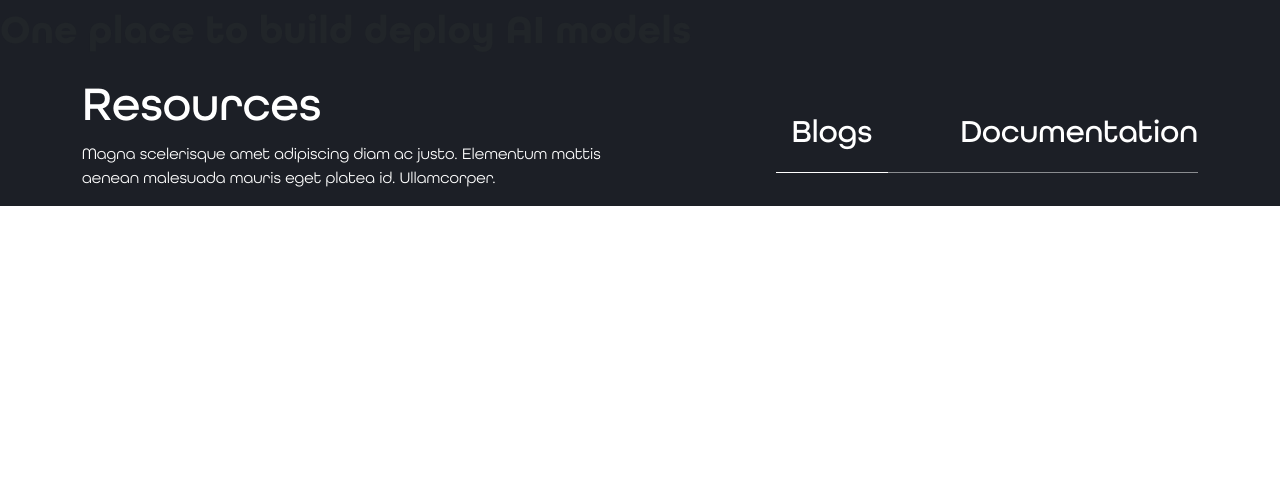
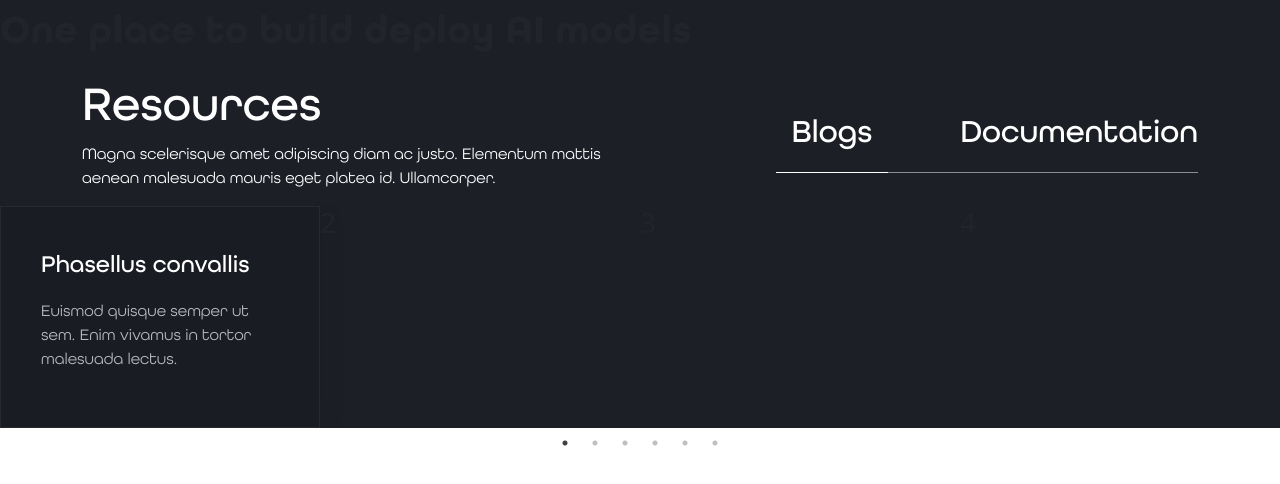
Before and after one commit to RadialCode-sunil/Annotab, a React (Create React App) app: page / in a window 1280 px wide. Shown: the top 484 px of the page. Built offline with nearby package versions, Linux system fonts and the light colour scheme.

Commit message:
add Root css opacity_7 class and font_w=300

```diff
--- a/src/Root.css
+++ b/src/Root.css
@@ -6,6 +6,10 @@
     list-style-type: none !important;
     text-decoration: none !important;
     box-sizing: border-box;
+}
+
+.opacity_7 {
+    opacity: 0.7;
 }
 
 @font-face {
@@ -149,6 +153,9 @@
 .fw_400 {
     font-weight: 400;
 }
+.fw_300 {
+    font-weight: 300;
+}
 
 @media (max-width:992px) {
 
--- a/src/components/Resources.jsx
+++ b/src/components/Resources.jsx
@@ -1,7 +1,42 @@
 import React from 'react';
 import { Container, Row, Col } from 'react-bootstrap';
+import Slider from "react-slick";
 
 const Resources = () => {
+    var Resources_slider = {
+        dots: true,
+        infinite: true,
+        speed: 500,
+        slidesToShow: 4,
+        slidesToScroll: 1,
+        arrows: false,
+        nextArrow: ".next",
+        prevArrow: ".back",
+        responsive: [
+            {
+                breakpoint: 1200,
+                settings: {
+                    slidesToShow: 3,
+                    slidesToScroll: 3,
+                    infinite: true,
+                    dots: true
+                }
+            },
+            {
+                breakpoint: 992,
+                settings: {
+                    slidesToShow: 2,
+                    slidesToScroll: 2
+                }
+            },
+            {
+                breakpoint: 576,
+                settings: {
+                    slidesToShow: 1,
+                    slidesToScroll: 1
+                }
+            }]
+    };
     return (
         <section>
             <Container className=''>
@@ -23,9 +58,35 @@ const Resources = () => {
                             <p className='ff_Medium fw_400 fs_xl white ps-5 ms-4 '>
                                 Documentation
                             </p>
-                        </div></div>
+                        </div>
+                    </div>
                 </div>
             </Container>
+            <Slider {...Resources_slider}>
+                <div>
+                    <div className='Resources_slider_box'>
+                        <p className=' ff_Medium fw_400 fs_lg white'>Phasellus convallis</p>
+                        <p className=' ff_Book fw_400 fs_sm grey opacity_7'>Euismod quisque semper ut sem. Enim vivamus in tortor malesuada lectus.</p>
+
+                    </div>
+                </div>
+                <div>
+                    <h3>2</h3>
+                </div>
+                <div>
+                    <h3>3</h3>
+                </div>
+                <div>
+                    <h3>4</h3>
+                </div>
+                <div>
+                    <h3>5</h3>
+                </div>
+                <div>
+                    <h3>6</h3>
+                </div>
+            </Slider>
+
         </section>
     )
 }
--- a/src/index.css
+++ b/src/index.css
@@ -3,6 +3,19 @@
 .Resources_Blogs {
   border-bottom: 1px solid var(--color-white);
 }
+
 .Resources_Documentation {
   border-bottom: 1px solid #ffffff7c;
 }
+
+.Resources_slider_box {
+  background: rgba(0, 0, 0, 0.08);
+  border: 1px solid rgba(255, 255, 255, 0.06);
+  box-shadow: 0px 2px 27px rgba(0, 0, 0, 0.08);
+  padding: 40px;
+}
+
+.Resources_slider_box_btn {
+  padding: 18px 32px;
+  border: 1px solid var(--color-sky);
+}
```
